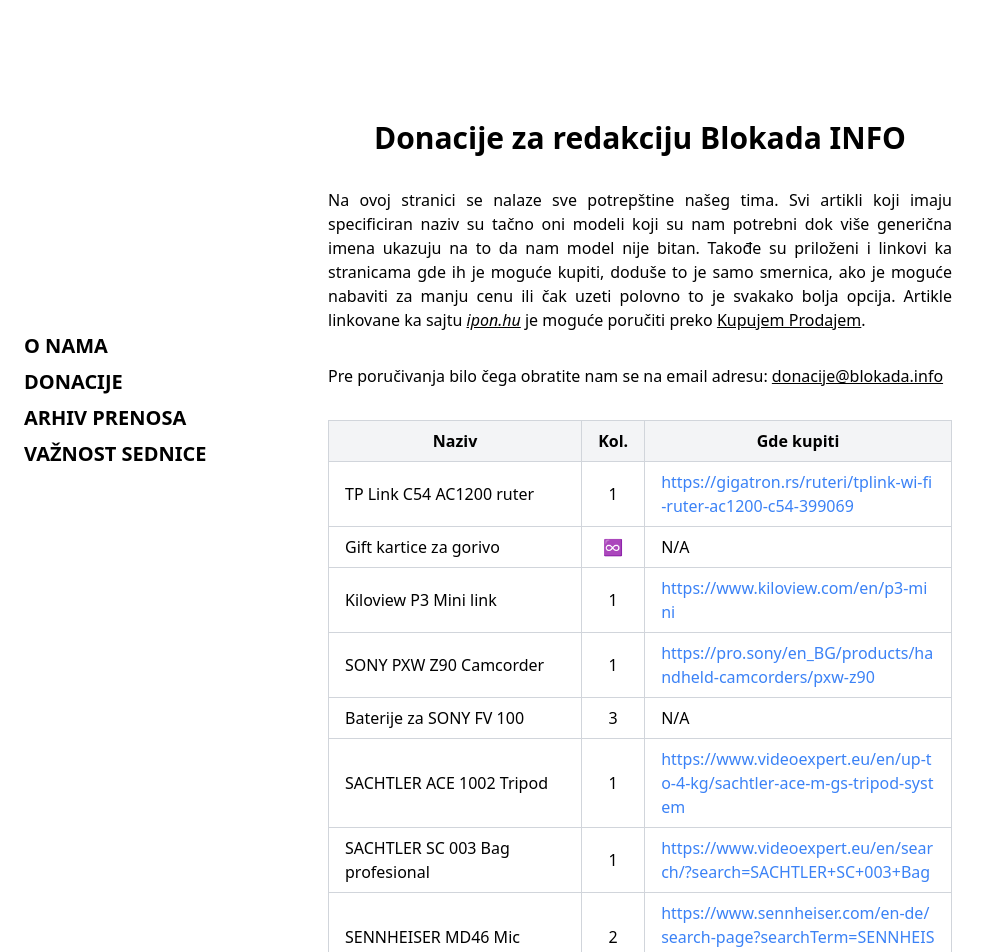
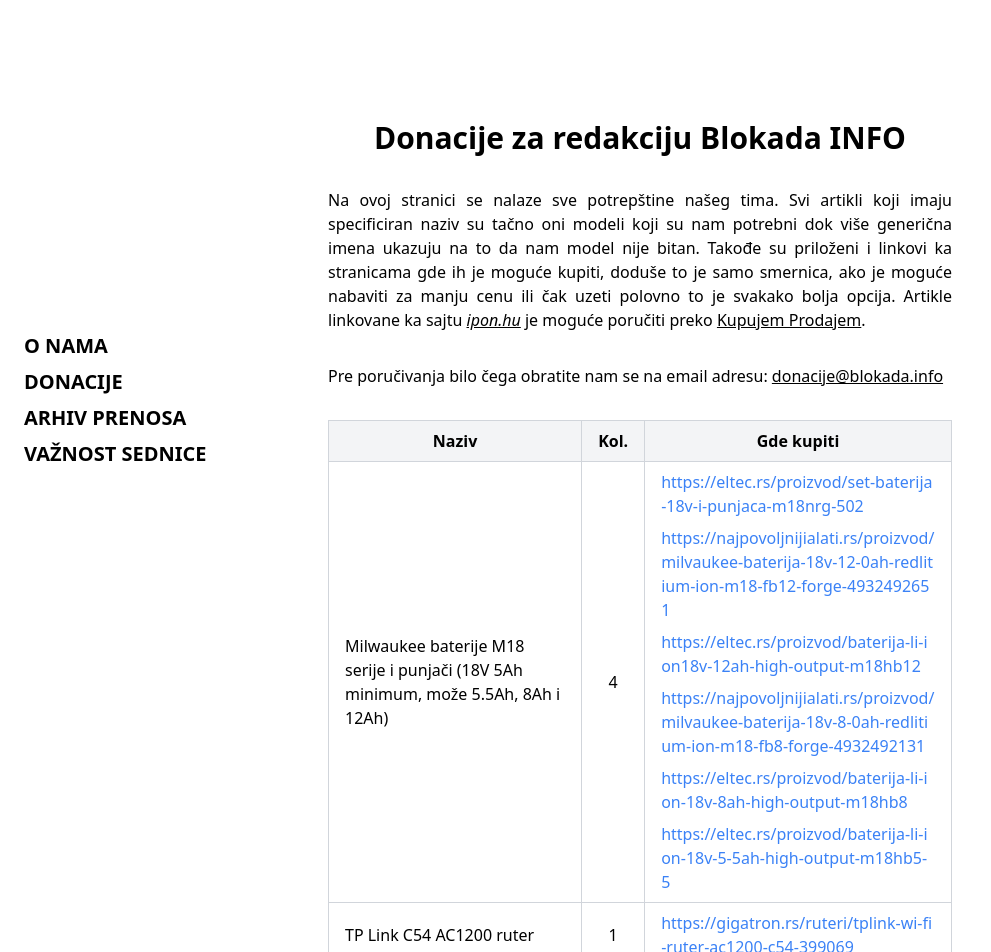
Before and after one commit to blokadainfo/website, a SvelteKit app: page /donacije in a window 1280 px wide. Shown: the top 952 px of the page, without its empty margins (0-991 px from the left). Built offline with nearby package versions, Linux system fonts and the light colour scheme.

Commit message:
fix(donations): update list

```diff
--- a/src/routes/(prerendered)/donacije/donations.ts
+++ b/src/routes/(prerendered)/donacije/donations.ts
@@ -3,6 +3,18 @@
 	pieces?: number;
 	links?: string[];
 }[] = [
+	{
+		name: 'Milwaukee baterije M18 serije i punjači (18V 5Ah minimum, može 5.5Ah, 8Ah i 12Ah)',
+		pieces: 4,
+		links: [
+			'https://eltec.rs/proizvod/set-baterija-18v-i-punjaca-m18nrg-502',
+			'https://najpovoljnijialati.rs/proizvod/milvaukee-baterija-18v-12-0ah-redlitium-ion-m18-fb12-forge-4932492651',
+			'https://eltec.rs/proizvod/baterija-li-ion18v-12ah-high-output-m18hb12',
+			'https://najpovoljnijialati.rs/proizvod/milvaukee-baterija-18v-8-0ah-redlitium-ion-m18-fb8-forge-4932492131',
+			'https://eltec.rs/proizvod/baterija-li-ion-18v-8ah-high-output-m18hb8',
+			'https://eltec.rs/proizvod/baterija-li-ion-18v-5-5ah-high-output-m18hb5-5'
+		]
+	},
 	{
 		name: 'TP Link C54 AC1200 ruter',
 		pieces: 1,
@@ -50,7 +62,9 @@
 	{
 		name: 'SanDisk Extreme Pro 512GB',
 		pieces: 2,
-		links: ['https://josipovic.rs/proizvod/sandisk-extreme-pro-512gb-sdxc-200-140mb-s-uhs-i-class-10-v30']
+		links: [
+			'https://josipovic.rs/proizvod/sandisk-extreme-pro-512gb-sdxc-200-140mb-s-uhs-i-class-10-v30'
+		]
 	},
 	{
 		name: 'SanDisk 128GB 200MB/s',
```
